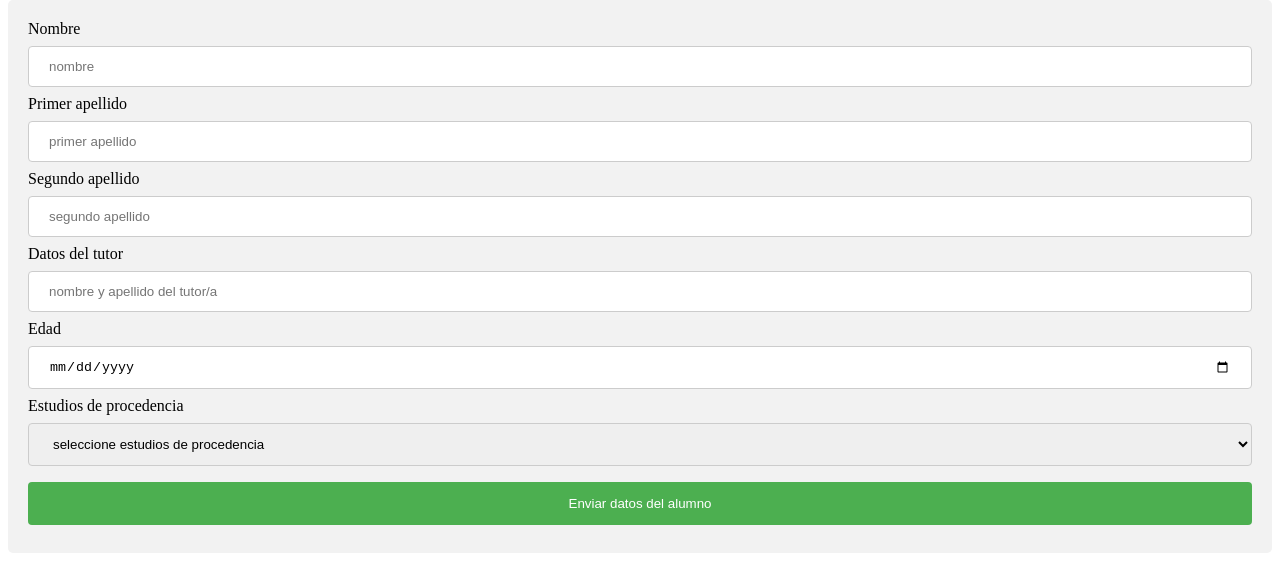
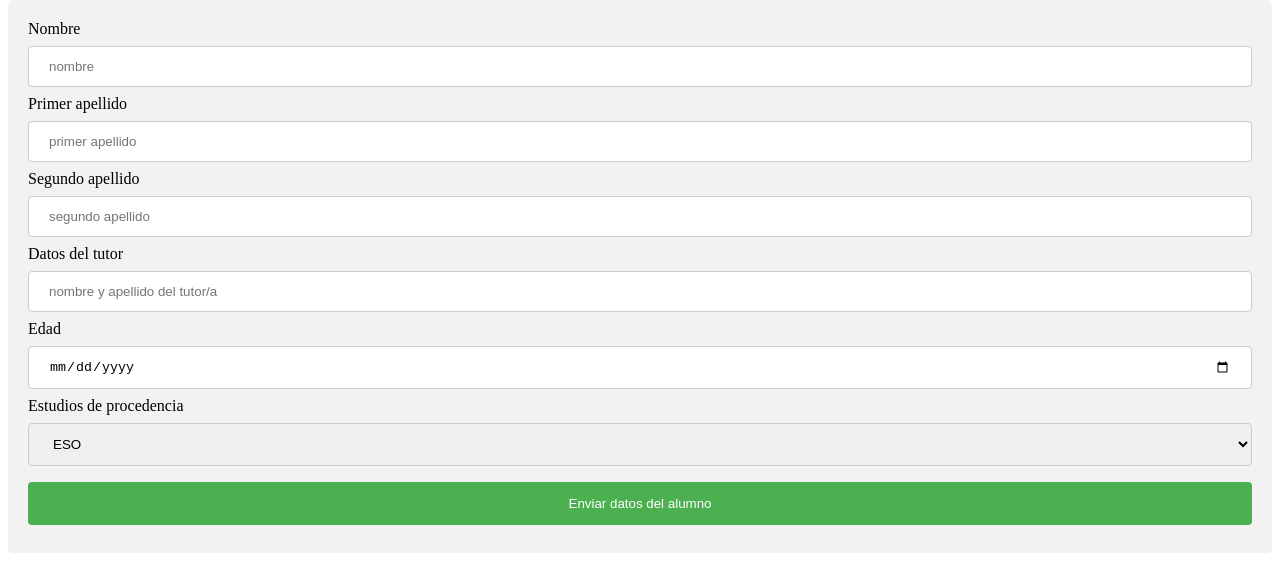
Before and after one commit to DavidHompaneraCampos/ex-formulario, a plain HTML site: page index.html in a window 1280 px wide. Shown: the part 434-995 px from the top of the page. Drawn offline with Linux system fonts and the light colour scheme.

Commit message:
ex-formulario_acabado

```diff
--- a/index.html
+++ b/index.html
@@ -69,7 +69,7 @@
         <input type="date">
         <label for="">Estudios de procedencia</label>
         <select>
-            <option value="">seleccione estudios de procedencia</option>
+            <option value="" disabled>seleccione estudios de procedencia</option>
             <option value="">ESO</option>
             <option value="">Bachillerato</option>
             <option value="">Grado medio</option>
```
